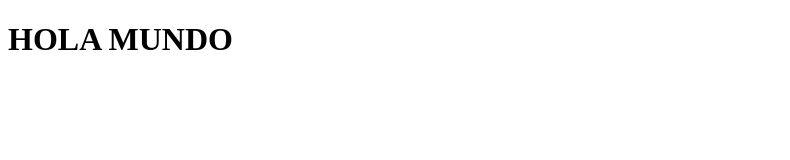
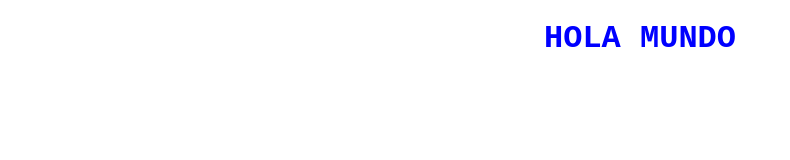
Before and after one commit to elissoncosta/ppm-esucri, a plain HTML site: page index.html in a window 1280 px wide. Shown: the whole page, without its empty margins (0-790 px from the left). Drawn offline with Linux system fonts and the light colour scheme.

Commit message:
incluso arquivo estilo

```diff
--- a/index.html
+++ b/index.html
@@ -5,6 +5,7 @@
     <meta http-equiv="X-UA-Compatible" content="IE=edge">
     <meta name="viewport" content="width=device-width, initial-scale=1.0">
     <title>Document</title>
+    <link rel="stylesheet" href="style.css">
 </head>
 <body>
     <h1>HOLA MUNDO</h1>
--- /dev/null
+++ b/style.css
@@ -0,0 +1,6 @@
+h1{
+    color: blue;
+    margin-top: 20px;
+    text-align: center;
+    font-family: 'Courier New', Courier, monospace;
+}
```
